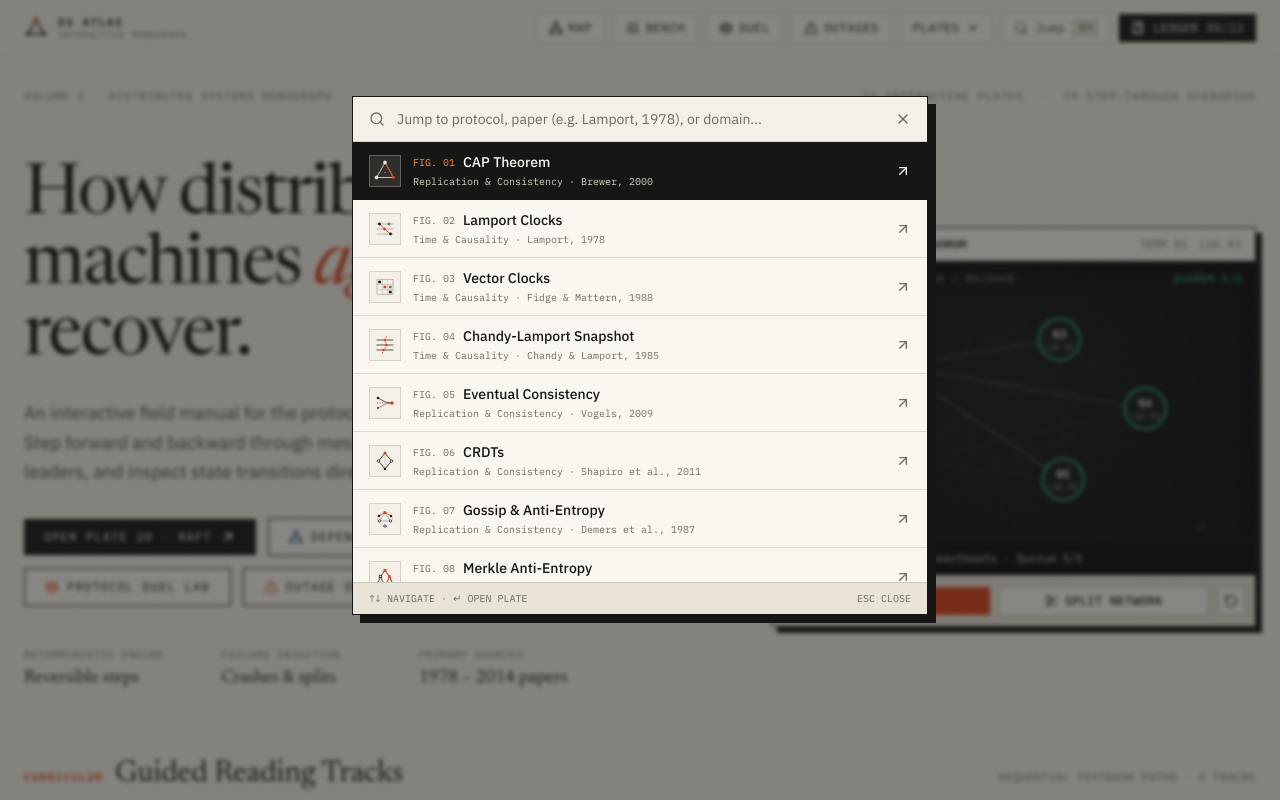
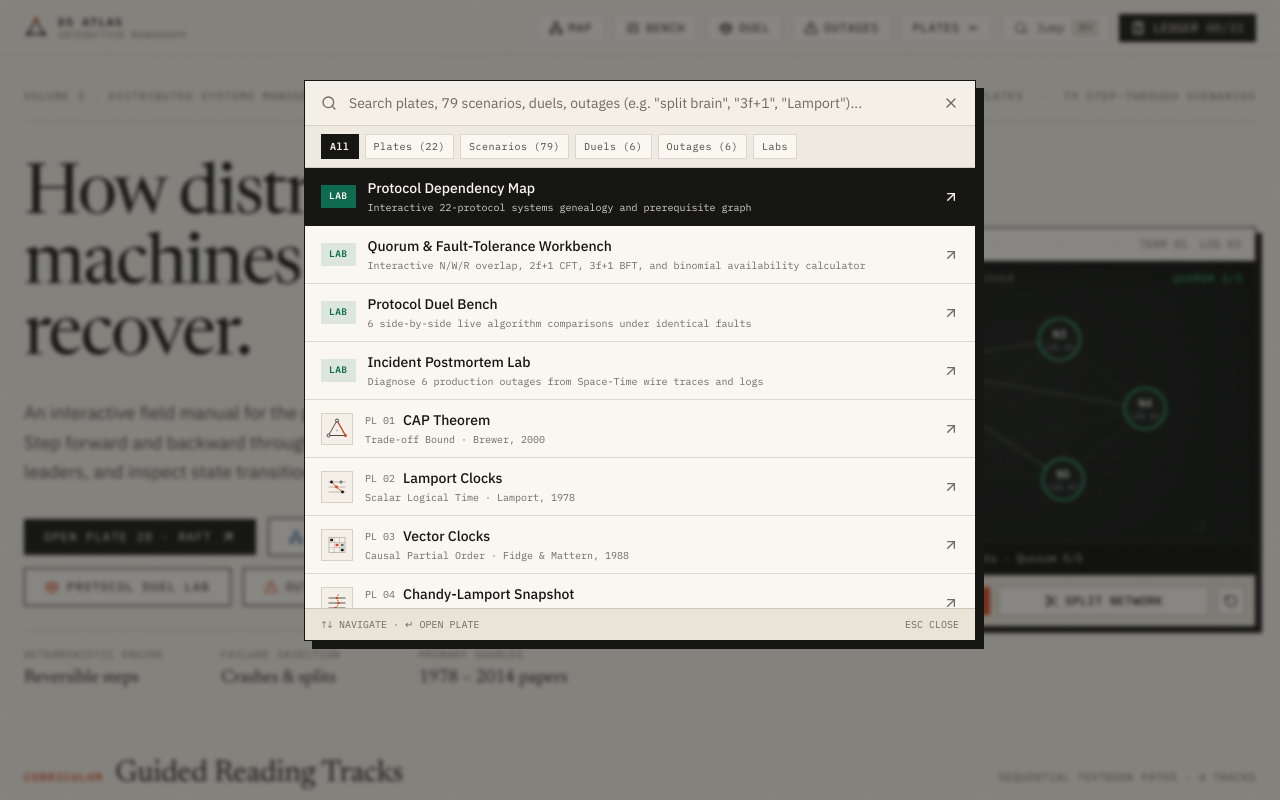
Before and after one commit to sandeepkv93/distributed-systems-visualizer, a Next.js app: page / in a window 1280 px wide. Both pictures are taken after a click on the button "Search protocols (Cmd+K)". Shown: the top 800 px of the page. Built offline with nearby package versions, Linux system fonts and the light colour scheme.

Commit message:
upgrade cmd+k command palette to unified search across plates, scenarios, duels, and outages

```diff
--- a/components/Navigation.tsx
+++ b/components/Navigation.tsx
@@ -17,6 +17,7 @@ import {
   AlertTriangle,
 } from 'lucide-react';
 import { CONCEPTS_CATALOG, CONCEPT_DOMAINS, TOTAL_CONCEPTS } from '@/lib/catalog';
+import { searchAtlas, SearchKindFilter } from '@/lib/search';
 import { useProgress } from '@/hooks/useProgress';
 
 export default function Navigation() {
@@ -27,6 +28,7 @@ export default function Navigation() {
   const [showIndexMenu, setShowIndexMenu] = useState(false);
   const [showCommandPalette, setShowCommandPalette] = useState(false);
   const [query, setQuery] = useState('');
+  const [searchFilter, setSearchFilter] = useState<SearchKindFilter>('all');
   const [selectedIdx, setSelectedIdx] = useState(0);
   const inputRef = useRef<HTMLInputElement>(null);
 
@@ -36,18 +38,10 @@ export default function Navigation() {
     [normalizedPath]
   );
 
-  const filteredConcepts = useMemo(() => {
-    const q = query.trim().toLowerCase();
-    if (!q) return CONCEPTS_CATALOG;
-    return CONCEPTS_CATALOG.filter(
-      (c) =>
-        c.name.toLowerCase().includes(q) ||
-        c.domainLabel.toLowerCase().includes(q) ||
-        c.citation.toLowerCase().includes(q) ||
-        c.mechanism.toLowerCase().includes(q) ||
-        c.plateNumber.includes(q)
+  const searchResults = useMemo(
+    () => searchAtlas(query, searchFilter, 32),
+    [query, searchFilter]
   );
-  }, [query]);
 
   // Global Cmd+K / Ctrl+K shortcut for instant protocol jumping
   useEffect(() => {
@@ -73,25 +67,26 @@ export default function Navigation() {
 
   const openCommandPalette = () => {
     setQuery('');
+    setSearchFilter('all');
     setSelectedIdx(0);
     setShowIndexMenu(false);
     setShowCommandPalette(true);
   };
 
   const handlePaletteKeyDown = (event: React.KeyboardEvent<HTMLInputElement>) => {
-    if (filteredConcepts.length === 0) return;
+    if (searchResults.length === 0) return;
     if (event.key === 'ArrowDown') {
       event.preventDefault();
-      setSelectedIdx((idx) => (idx + 1) % filteredConcepts.length);
+      setSelectedIdx((idx) => (idx + 1) % searchResults.length);
     } else if (event.key === 'ArrowUp') {
       event.preventDefault();
-      setSelectedIdx((idx) => (idx - 1 + filteredConcepts.length) % filteredConcepts.length);
+      setSelectedIdx((idx) => (idx - 1 + searchResults.length) % searchResults.length);
     } else if (event.key === 'Enter') {
       event.preventDefault();
-      const target = filteredConcepts[selectedIdx] ?? filteredConcepts[0];
+      const target = searchResults[selectedIdx] ?? searchResults[0];
       if (target) {
         setShowCommandPalette(false);
-        router.push(target.path);
+        router.push(target.href);
       }
     }
   };
@@ -370,15 +365,15 @@ export default function Navigation() {
       {/* Command Palette Modal */}
       {showCommandPalette && (
         <div
-          className="fixed inset-0 z-50 bg-[#161614]/50 backdrop-blur-[2px] flex items-start justify-center pt-[12vh] px-4"
+          className="fixed inset-0 z-50 bg-[#161614]/50 backdrop-blur-[2px] flex items-start justify-center pt-[10vh] px-4"
           onClick={() => setShowCommandPalette(false)}
         >
           <div
-            className="w-full max-w-xl bg-[var(--paper-elevated)] border border-[var(--ink)] shadow-[8px_8px_0_0_var(--ink)] overflow-hidden"
+            className="w-full max-w-2xl bg-[var(--paper-elevated)] border border-[var(--ink)] shadow-[8px_8px_0_0_var(--ink)] overflow-hidden"
             onClick={(e) => e.stopPropagation()}
             role="dialog"
             aria-modal="true"
-            aria-label="Jump to protocol"
+            aria-label="Search Atlas"
           >
             <div className="flex items-center gap-3 px-4 py-3 border-b border-[var(--rule)] bg-[var(--paper)]">
               <Search className="w-4 h-4 text-[var(--ink-muted)] flex-shrink-0" />
@@ -391,7 +386,7 @@ export default function Navigation() {
                   setSelectedIdx(0);
                 }}
                 onKeyDown={handlePaletteKeyDown}
-                placeholder="Jump to protocol, paper (e.g. Lamport, 1978), or domain..."
+                placeholder='Search plates, 79 scenarios, duels, outages (e.g. "split brain", "3f+1", "Lamport")...'
                 className="w-full bg-transparent text-sm text-[var(--ink)] placeholder:text-[var(--ink-muted)] focus:outline-none"
               />
               <button
@@ -404,22 +399,77 @@ export default function Navigation() {
               </button>
             </div>
 
+            {/* Filter Tabs */}
+            <div className="flex flex-wrap items-center gap-1.5 px-4 py-2 border-b border-[var(--rule)] bg-[var(--chassis)]/65 font-mono text-[10px] uppercase tracking-wider">
+              {(
+                [
+                  { id: 'all', label: 'All' },
+                  { id: 'plate', label: 'Plates (22)' },
+                  { id: 'scenario', label: 'Scenarios (79)' },
+                  { id: 'duel', label: 'Duels (6)' },
+                  { id: 'incident', label: 'Outages (6)' },
+                  { id: 'lab', label: 'Labs' },
+                ] as const
+              ).map((tab) => {
+                const active = searchFilter === tab.id;
+                return (
+                  <button
+                    key={tab.id}
+                    type="button"
+                    onClick={() => {
+                      setSearchFilter(tab.id);
+                      setSelectedIdx(0);
+                    }}
+                    className={`px-2 py-1 border transition-colors cursor-pointer ${
+                      active
+                        ? 'bg-[var(--ink)] text-[var(--paper-elevated)] border-[var(--ink)] font-semibold'
+                        : 'bg-[var(--paper-elevated)] text-[var(--ink-secondary)] border-[var(--rule)] hover:border-[var(--ink)]'
+                    }`}
+                  >
+                    {tab.label}
+                  </button>
+                );
+              })}
+            </div>
+
             <div className="max-h-[55vh] overflow-y-auto divide-y divide-[var(--rule)]">
-              {filteredConcepts.length === 0 ? (
+              {searchResults.length === 0 ? (
                 <div className="px-4 py-8 text-center font-mono text-xs text-[var(--ink-muted)]">
-                  No protocols matching &ldquo;{query}&rdquo;
+                  No Atlas entries matching &ldquo;{query}&rdquo;
                 </div>
               ) : (
-                filteredConcepts.map((concept, idx) => {
+                searchResults.map((item, idx) => {
                   const isSelected = idx === selectedIdx;
+                  const conceptId = item.kind === 'plate' ? item.id.replace('plate:', '') : null;
+                  const badgeTone =
+                    item.kind === 'incident'
+                      ? isSelected
+                        ? 'bg-[#D9441E] text-[#FAF7F1]'
+                        : 'bg-[var(--signal)]/12 text-[var(--signal)]'
+                      : item.kind === 'duel'
+                      ? isSelected
+                        ? 'bg-[#A8640B] text-[#FAF7F1]'
+                        : 'bg-[var(--ochre)]/12 text-[var(--ochre)]'
+                      : item.kind === 'lab'
+                      ? isSelected
+                        ? 'bg-[#0F6B50] text-[#FAF7F1]'
+                        : 'bg-[var(--emerald)]/12 text-[var(--emerald)]'
+                      : item.kind === 'scenario'
+                      ? isSelected
+                        ? 'bg-[#1D4B8F] text-[#FAF7F1]'
+                        : 'bg-[var(--cobalt)]/12 text-[var(--cobalt)]'
+                      : isSelected
+                      ? 'bg-[#FAF7F1]/15 text-[#FB923C]'
+                      : 'bg-[var(--chassis)] text-[var(--ink-secondary)]';
+
                   return (
                     <button
-                      key={concept.id}
+                      key={item.id}
                       type="button"
                       onMouseEnter={() => setSelectedIdx(idx)}
                       onClick={() => {
                         setShowCommandPalette(false);
-                        router.push(concept.path);
+                        router.push(item.href);
                       }}
                       className={`w-full px-4 py-2.5 flex items-center justify-between gap-3 text-left transition-colors cursor-pointer ${
                         isSelected
@@ -428,6 +478,7 @@ export default function Navigation() {
                       }`}
                     >
                       <div className="flex items-center gap-3 min-w-0">
+                        {conceptId ? (
                           <div
                             className={`w-8 h-8 flex items-center justify-center flex-shrink-0 border ${
                               isSelected
@@ -435,25 +486,34 @@ export default function Navigation() {
                                 : 'border-[var(--rule)] bg-[var(--paper)] text-[var(--ink)]'
                             }`}
                           >
-                          <ConceptGlyph id={concept.id} className="w-6 h-6" />
+                            <ConceptGlyph id={conceptId} className="w-6 h-6" />
                           </div>
+                        ) : (
+                          <span
+                            className={`px-2 py-1 font-mono text-[9.5px] font-semibold uppercase tracking-wider flex-shrink-0 ${badgeTone}`}
+                          >
+                            {item.badge}
+                          </span>
+                        )}
                         <div className="min-w-0">
                           <div className="flex items-center gap-2">
+                            {conceptId && (
                               <span
                                 className={`font-mono text-[10px] tabular-nums ${
                                   isSelected ? 'text-[#FB923C]' : 'text-[var(--ink-muted)]'
                                 }`}
                               >
-                              FIG. {concept.plateNumber}
+                                {item.badge}
                               </span>
-                            <span className="text-sm font-medium truncate">{concept.name}</span>
+                            )}
+                            <span className="text-sm font-medium truncate">{item.title}</span>
                           </div>
                           <div
                             className={`font-mono text-[10px] truncate mt-0.5 ${
                               isSelected ? 'text-[#D6D2C7]' : 'text-[var(--ink-muted)]'
                             }`}
                           >
-                            {concept.domainLabel} · {concept.citation}
+                            {item.subtitle}
                           </div>
                         </div>
                       </div>
--- /dev/null
+++ b/lib/search.ts
@@ -0,0 +1,176 @@
+import { CONCEPTS_CATALOG } from './catalog';
+import { DUELS } from './duels';
+import { INCIDENTS } from './incidents';
+
+export type SearchItemKind = 'plate' | 'scenario' | 'duel' | 'incident' | 'lab';
+export type SearchKindFilter = 'all' | SearchItemKind;
+
+export interface AtlasSearchItem {
+  id: string;
+  kind: SearchItemKind;
+  badge: string;
+  title: string;
+  subtitle: string;
+  href: string;
+  keywords: string;
+}
+
+const CORE_LABS: readonly AtlasSearchItem[] = [
+  {
+    id: 'lab:map',
+    kind: 'lab',
+    badge: 'LAB',
+    title: 'Protocol Dependency Map',
+    subtitle: 'Interactive 22-protocol systems genealogy and prerequisite graph',
+    href: '/map',
+    keywords: 'map genealogy graph prerequisites dependencies curriculum',
+  },
+  {
+    id: 'lab:bench',
+    kind: 'lab',
+    badge: 'LAB',
+    title: 'Quorum & Fault-Tolerance Workbench',
+    subtitle: 'Interactive N/W/R overlap, 2f+1 CFT, 3f+1 BFT, and binomial availability calculator',
+    href: '/bench',
+    keywords: 'bench calculator quorum w+r>n dynamo 2f+1 3f+1 bft cft availability nines',
+  },
+  {
+    id: 'lab:duel',
+    kind: 'lab',
+    badge: 'LAB',
+    title: 'Protocol Duel Bench',
+    subtitle: '6 side-by-side live algorithm comparisons under identical faults',
+    href: '/duel',
+    keywords: 'duel compare side by side raft paxos pbft 2pc saga lamport vector crdt',
+  },
+  {
+    id: 'lab:incidents',
+    kind: 'lab',
+    badge: 'LAB',
+    title: 'Incident Postmortem Lab',
+    subtitle: 'Diagnose 6 production outages from Space-Time wire traces and logs',
+    href: '/incidents',
+    keywords: 'incidents outages postmortem sev-1 debug root cause split brain stale read',
+  },
+];
+
+export function buildAtlasSearchIndex(): AtlasSearchItem[] {
+  const items: AtlasSearchItem[] = [...CORE_LABS];
+
+  for (const concept of CONCEPTS_CATALOG) {
+    items.push({
+      id: `plate:${concept.id}`,
+      kind: 'plate',
+      badge: `PL ${concept.plateNumber}`,
+      title: concept.name,
+      subtitle: `${concept.mechanism} · ${concept.citation}`,
+      href: concept.path,
+      keywords: `${concept.id} ${concept.domainLabel} ${concept.citation} ${concept.mechanism} ${concept.description}`,
+    });
+
+    for (const scenario of concept.scenarios) {
+      items.push({
+        id: `scenario:${concept.id}:${scenario.id}`,
+        kind: 'scenario',
+        badge: `SCEN · ${concept.plateNumber}`,
+        title: scenario.name,
+        subtitle: `${concept.name} — ${scenario.description}`,
+        href: `${concept.path}?scenario=${encodeURIComponent(scenario.id)}`,
+        keywords: `${concept.name} ${concept.id} ${scenario.id} ${scenario.description} ${scenario.expectedOutcome}`,
+      });
+    }
+  }
+
+  for (const duel of DUELS) {
+    items.push({
+      id: `duel:${duel.id}`,
+      kind: 'duel',
+      badge: `DUEL ${duel.number}`,
+      title: duel.title,
+      subtitle: duel.subtitle,
+      href: `/duel?duel=${encodeURIComponent(duel.id)}`,
+      keywords: `${duel.id} ${duel.leftName} ${duel.rightName} ${duel.leftPaper} ${duel.rightPaper} ${duel.subtitle}`,
+    });
+  }
+
+  for (const inc of INCIDENTS) {
+    items.push({
+      id: `incident:${inc.id}`,
+      kind: 'incident',
+      badge: inc.code,
+      title: inc.title,
+      subtitle: `${inc.severity} · ${inc.service} — ${inc.summary}`,
+      href: `/incidents?incident=${encodeURIComponent(inc.id)}`,
+      keywords: `${inc.code} ${inc.severity} ${inc.service} ${inc.conceptId} ${inc.summary} ${inc.postmortemVerdict}`,
+    });
+  }
+
+  return items;
+}
+
+export const ATLAS_SEARCH_INDEX: readonly AtlasSearchItem[] = buildAtlasSearchIndex();
+
+function scoreItem(item: AtlasSearchItem, tokens: string[]): number {
+  const titleLower = item.title.toLowerCase();
+  const badgeLower = item.badge.toLowerCase();
+  const subtitleLower = item.subtitle.toLowerCase();
+  const keywordsLower = item.keywords.toLowerCase();
+
+  let score = 0;
+  for (const token of tokens) {
+    let tokenScore = 0;
+    if (titleLower === token) tokenScore = 100;
+    else if (titleLower.startsWith(token)) tokenScore = 65;
+    else if (titleLower.includes(token)) tokenScore = 45;
+    else if (badgeLower.includes(token)) tokenScore = 40;
+    else if (subtitleLower.includes(token)) tokenScore = 25;
+    else if (keywordsLower.includes(token)) tokenScore = 12;
+
+    if (tokenScore === 0) return 0; // Require all query tokens to match
+    score += tokenScore;
+  }
+
+  // Slight tie-breaker priority: labs & plates before deep scenarios
+  const kindBonus: Record<SearchItemKind, number> = {
+    lab: 8,
+    plate: 6,
+    duel: 5,
+    incident: 4,
+    scenario: 2,
+  };
+  return score + kindBonus[item.kind];
+}
+
+export function searchAtlas(
+  query: string,
+  filter: SearchKindFilter = 'all',
+  limit: number = 30
+): AtlasSearchItem[] {
+  const pool =
+    filter === 'all'
+      ? ATLAS_SEARCH_INDEX
+      : ATLAS_SEARCH_INDEX.filter((item) => item.kind === filter);
+
+  const tokens = query
+    .trim()
+    .toLowerCase()
+    .split(/\s+/)
+    .filter(Boolean);
+
+  if (tokens.length === 0) {
+    if (filter === 'all') {
+      // Show labs + plates cleanly when palette opens before typing
+      return pool
+        .filter((item) => item.kind === 'lab' || item.kind === 'plate')
+        .slice(0, limit);
+    }
+    return pool.slice(0, limit);
+  }
+
+  return pool
+    .map((item) => ({ item, score: scoreItem(item, tokens) }))
+    .filter((entry) => entry.score > 0)
+    .sort((a, b) => b.score - a.score)
+    .slice(0, limit)
+    .map((entry) => entry.item);
+}
```
Also changed, not shown: 1 other file (tests, documents, lock files or other folders). Lines whose indentation alone changed are shown as unchanged.
